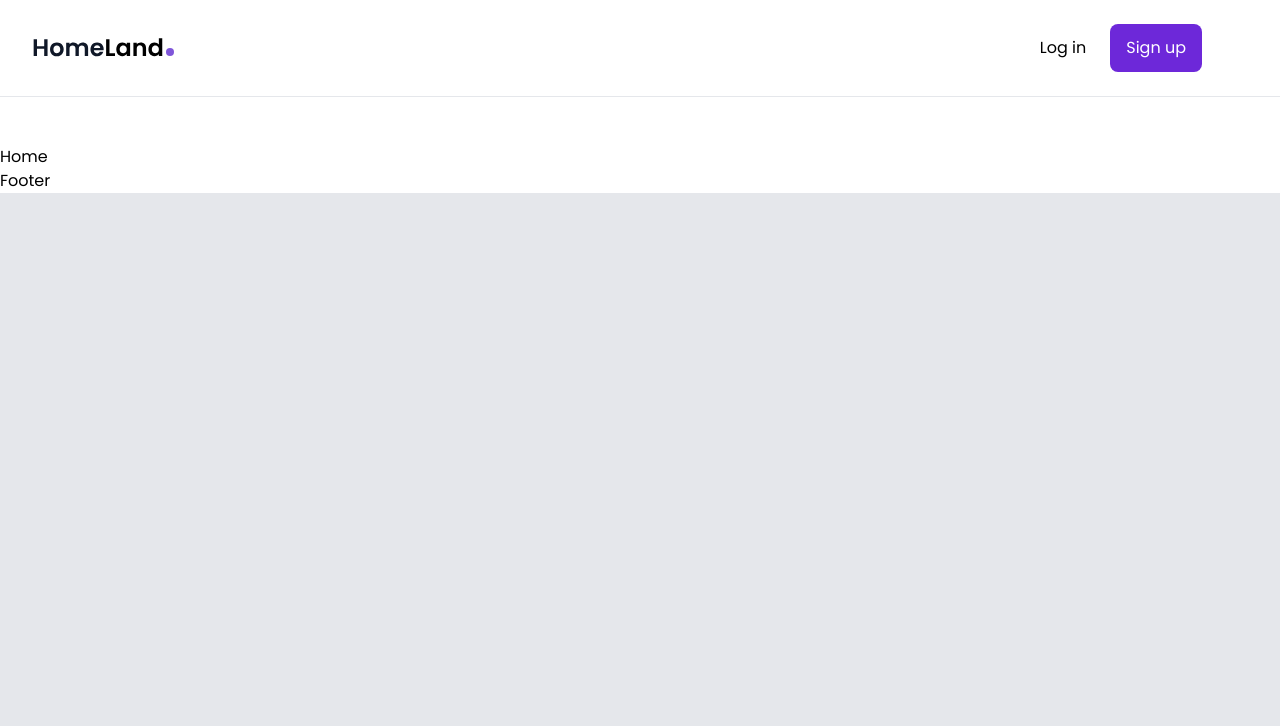
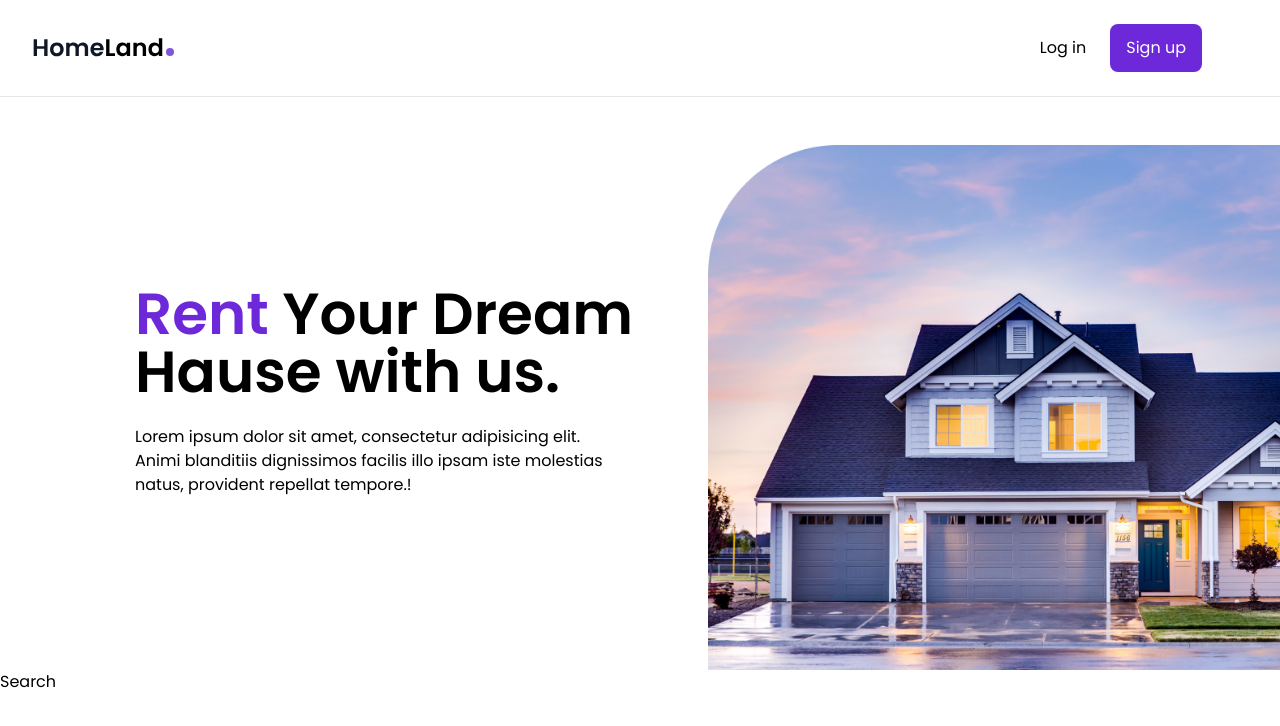
Before and after one commit to Atlon1/estate-website, a React (Create React App) app: page / in a window 1280 px wide. Shown: the top 726 px of the page. Built offline with nearby package versions, Linux system fonts and the light colour scheme.

Commit message:
Banner section rdy

```diff
--- a/src/components/Banner.tsx
+++ b/src/components/Banner.tsx
@@ -1,10 +1,27 @@
 import React from 'react';
+
+import Image from '../assets/img/house-banner.png'
+import Search from "./Search";
 
 const Banner = () => {
     return (
-        <div>
-            Banner
-        </div>
+        <section className='h-full max-h-[640px] mb-8 xl:mb-24'>
+            <div className='flex flex-col lg:flex-row'>
+                <div className='lg:ml-8 xl:ml-[135px] flex flex-col items-center lg:items-start text-center lg:text-left justify-center flex-1 px-4 lg:px-0'>
+                    <h1 className='text-4xl lg:text-[58px] font-semibold leading-none mb-6'>
+                        <span className='text-violet-700'>Rent</span> Your Dream Hause with us.
+                    </h1>
+                    <p className='max-w-[480px] mb-8'>
+                        Lorem ipsum dolor sit amet, consectetur adipisicing elit.
+                        Animi blanditiis dignissimos facilis illo ipsam iste molestias natus, provident repellat tempore.!
+                    </p>
+                </div>
+                <div className='hidden flex-1 lg:flex justify-end items-end'>
+                    <img src={Image} alt='Home'/>
+                </div>
+            </div>
+            <Search/>
+        </section>
     );
 };
 
--- a/src/pages/Home.tsx
+++ b/src/pages/Home.tsx
@@ -1,9 +1,12 @@
 import React from 'react';
+
+import Banner from "../components/Banner";
+
 
 const Home = () => {
     return (
-        <div>
-            Home
+        <div className='min-h-[1800px]'>
+            <Banner/>
         </div>
     );
 };
```
